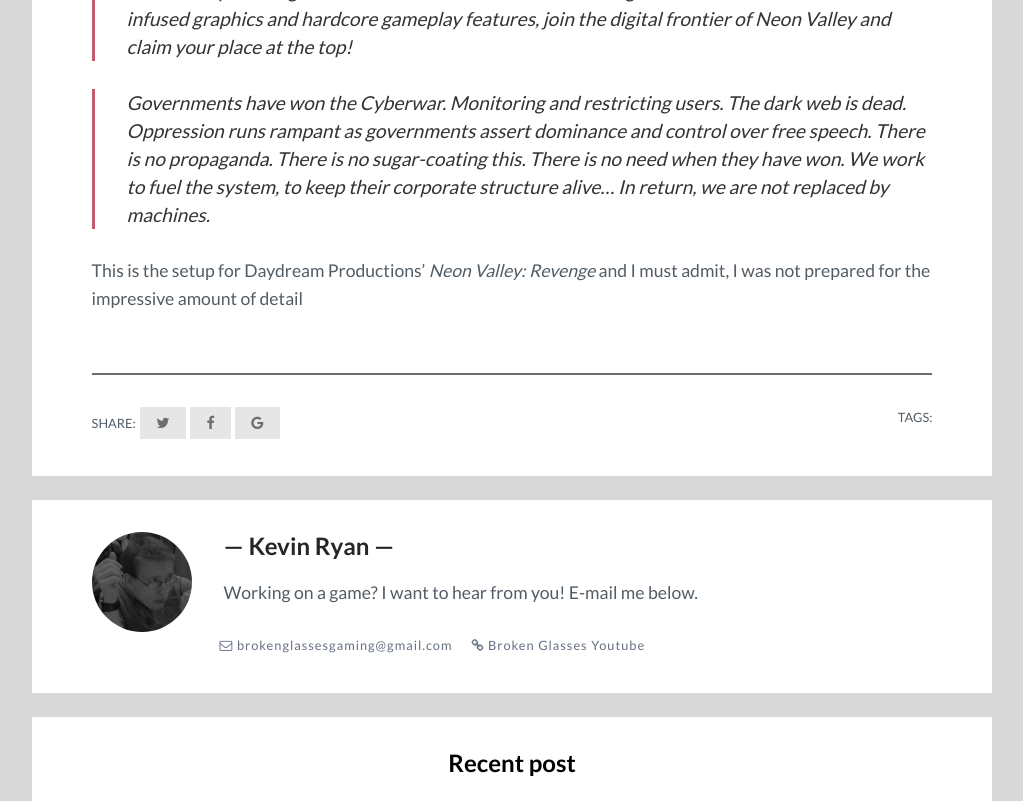
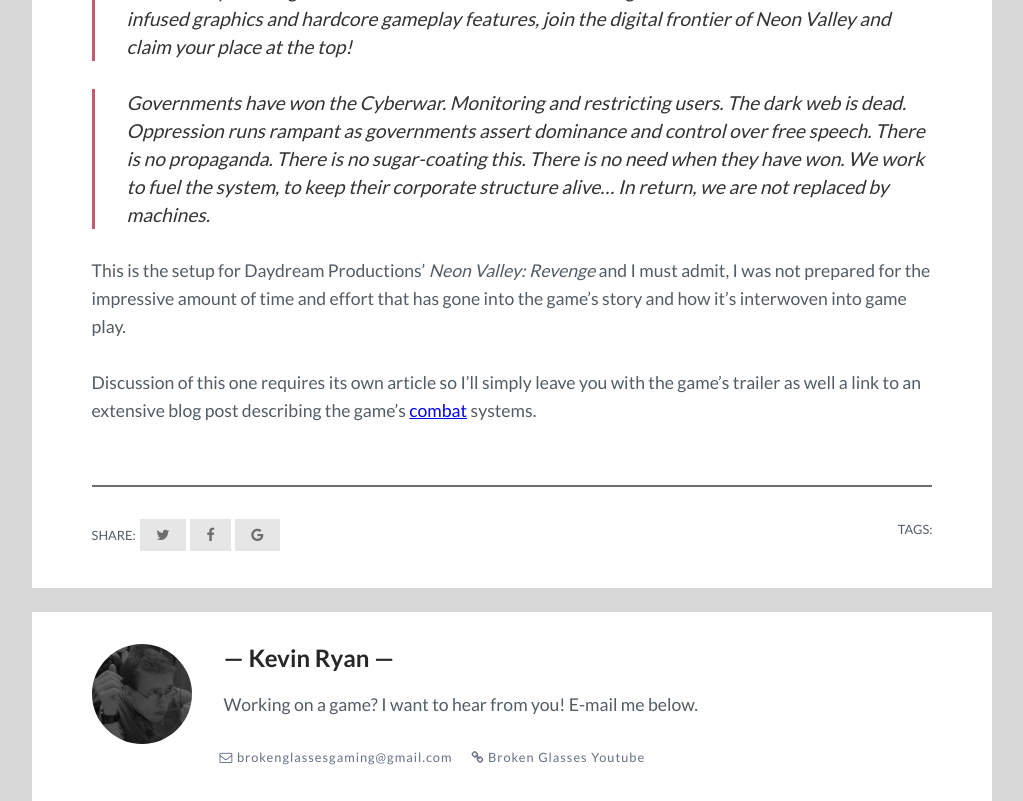
Before and after one commit to pizzapgh/broken_glasses, a Jekyll site: the page built from _posts/2017-12-11-These-Radical-Games-Will-Tug-At-Your-Nostalgia.markdown, in a window 1280 px wide and 900 px high, scrolled down 4086 px, cut to the strip 0-801 px from the top of the window. Shown: the whole strip, without its empty margins (128-1151 px from the left). Built offline with Jekyll 4.4.1, drawn with Linux system fonts in a browser that asks for light colours; nearby versions of some CDN libraries; our own code applies the rules of GitHub Pages for plain Markdown files; comment, search, counter and statistics services are not loaded.

Commit message:
Updated These Radical Games Will Tug At Your Nostalgia

```diff
--- a/_posts/2017-12-11-These-Radical-Games-Will-Tug-At-Your-Nostalgia.markdown
+++ b/_posts/2017-12-11-These-Radical-Games-Will-Tug-At-Your-Nostalgia.markdown
@@ -63,4 +63,6 @@
 
 > Governments have won the Cyberwar. Monitoring and restricting users. The dark web is dead. Oppression runs rampant as governments assert dominance and control over free speech. There is no propaganda. There is no sugar-coating this. There is no need when they have won. We work to fuel the system, to keep their corporate structure alive... In return, we are not replaced by machines.
 
-This is the setup for Daydream Productions' *Neon Valley: Revenge* and I must admit, I was not prepared for the impressive amount of detail
+This is the setup for Daydream Productions' *Neon Valley: Revenge* and I must admit, I was not prepared for the impressive amount of time and effort that has gone into the game's story and how it's interwoven into game play.
+
+Discussion of this one requires its own article so I'll simply leave you with the game's trailer as well a link to an extensive blog post describing the game's [combat](http://www.daydreamproductions.nl/gameplay/combat-systems/) systems.
```
